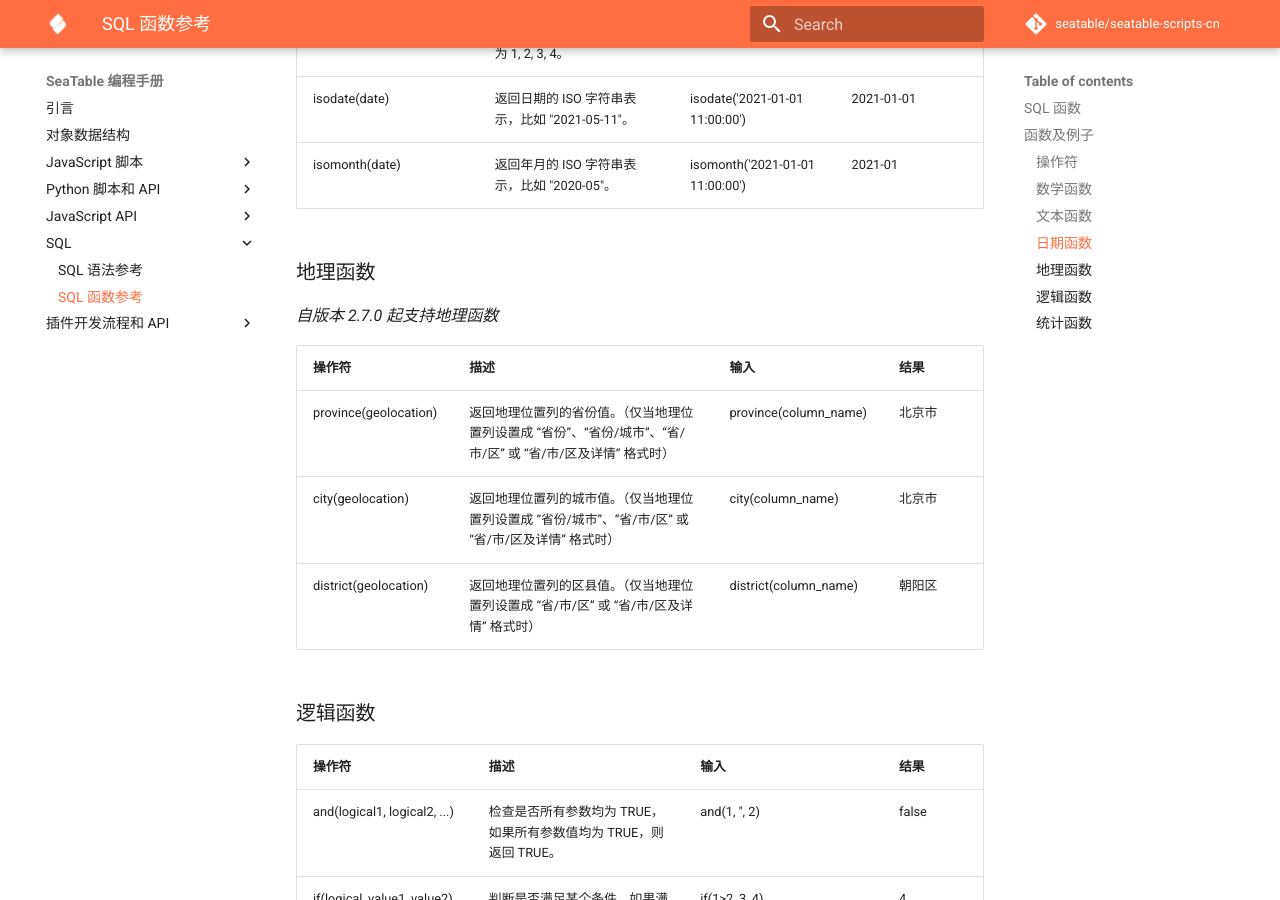
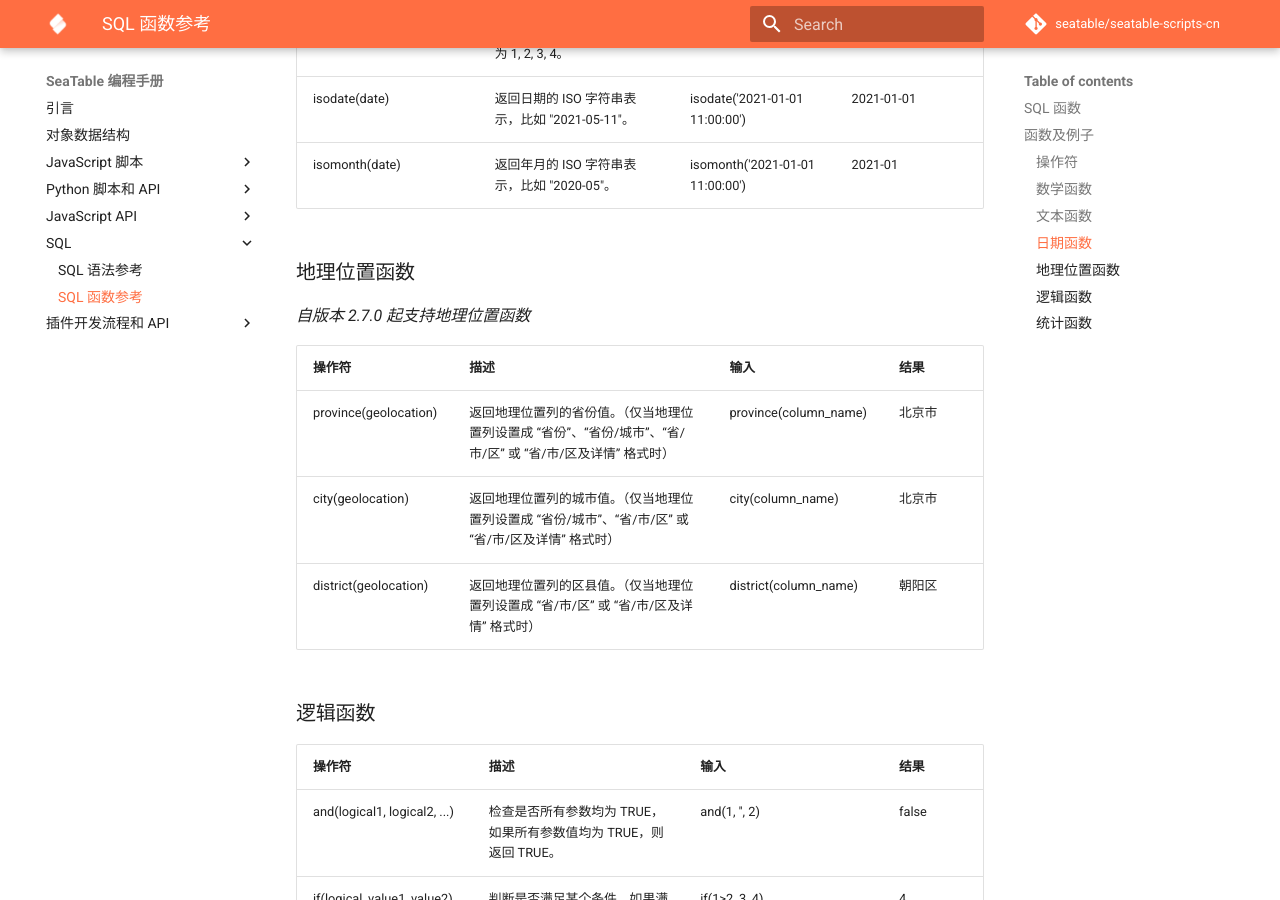
Before and after one commit to seatable/seatable-scripts-cn, an MkDocs documentation site: the page built from manual/sql/function.md, in a window 1280 px wide and 900 px high, scrolled down 7470 px. Built offline with MkDocs 1.6.1 and Material for MkDocs 9.7.7, drawn with Linux system fonts in a browser that asks for light colours; comment, search, counter and statistics services are not loaded.

Commit message:
Update documents

```diff
--- a/manual/sql/function.md
+++ b/manual/sql/function.md
@@ -21,7 +21,7 @@ FunctionName(parameters...)
 * 数学函数
 * 文本函数
 * 日期函数
-* 地理函数
+* 地理位置函数
 * 逻辑函数
 * 统计函数
 
@@ -139,9 +139,9 @@ FunctionName(parameters...)
 | isodate(date)                                            | 返回日期的 ISO 字符串表示，比如 "2021-05-11"。                                                            | isodate('2021-01-01 11:00:00')                       | 2021-01-01          |
 | isomonth(date)                                           | 返回年月的 ISO 字符串表示，比如 "2020-05"。                                                               | isomonth('2021-01-01 11:00:00')                      | 2021-01             |
 
-### 地理函数
+### 地理位置函数
 
-_自版本 2.7.0 起支持地理函数_
+_自版本 2.7.0 起支持地理位置函数_
 
 | 操作符                 | 描述                                                                                          | 输入                  | 结果   |
 | :-------------------- | :------------------------------------------------------------------------------------------- | :-------------------- | :---- |
```
